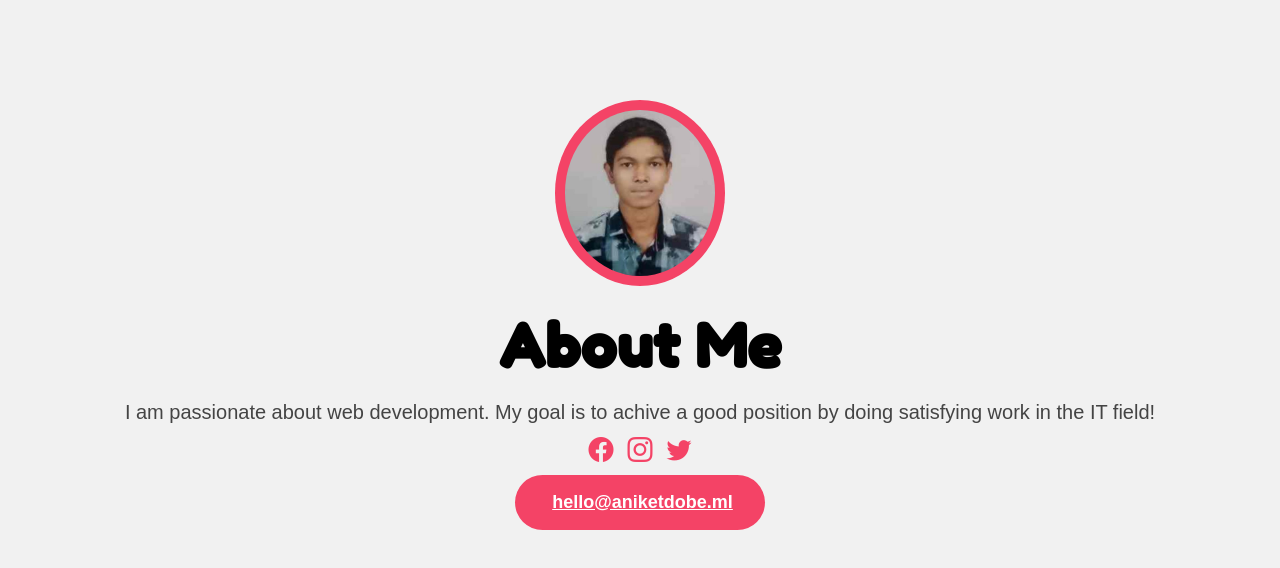
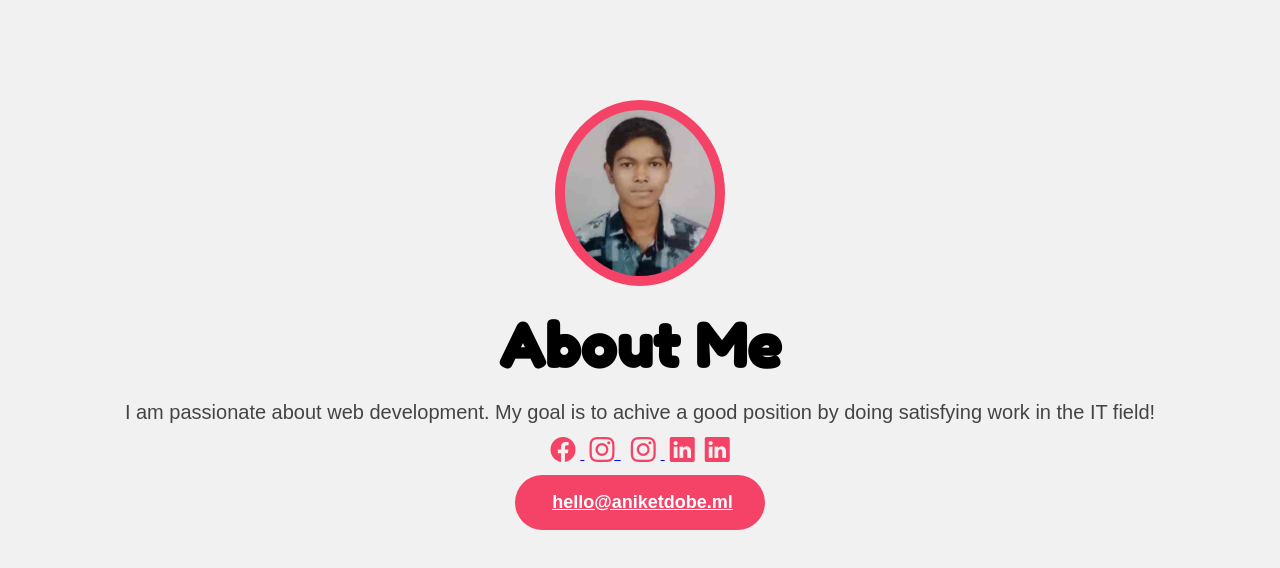
Before and after one commit to AniketDobe/portfilo, a plain HTML site: page index.html in a window 1280 px wide. Drawn offline with nearby package versions, Linux system fonts and the light colour scheme.

Commit message:
Update index.html

```diff
--- a/index.html
+++ b/index.html
@@ -96,9 +96,9 @@
     <p>I am passionate about web development. My goal is to achive a good position by doing satisfying work in the IT field!
     </p>
     <div class="icon">
-        <i class="bi bi-facebook"></i>
-        <i class="bi bi-instagram"></i>
-        <i class="bi bi-twitter"></i>
+        <i class="bi bi-facebook"><a href="https://www.facebook.com/aniket.dobe.7"></i>
+        <i class="bi bi-instagram"> <a href="https://www.instagram.com/_aniket.dobe_/"></i>
+        <i class="bi bi-linkedin"><a href="https://www.linkedin.com/in/aniket-dobe/"></i>
     </div>
     <div>
         <button class="btn"><a href="mailto:hello@aniketdobe.ml" style="color: #fff;">hello@aniketdobe.ml</a></button>
```
